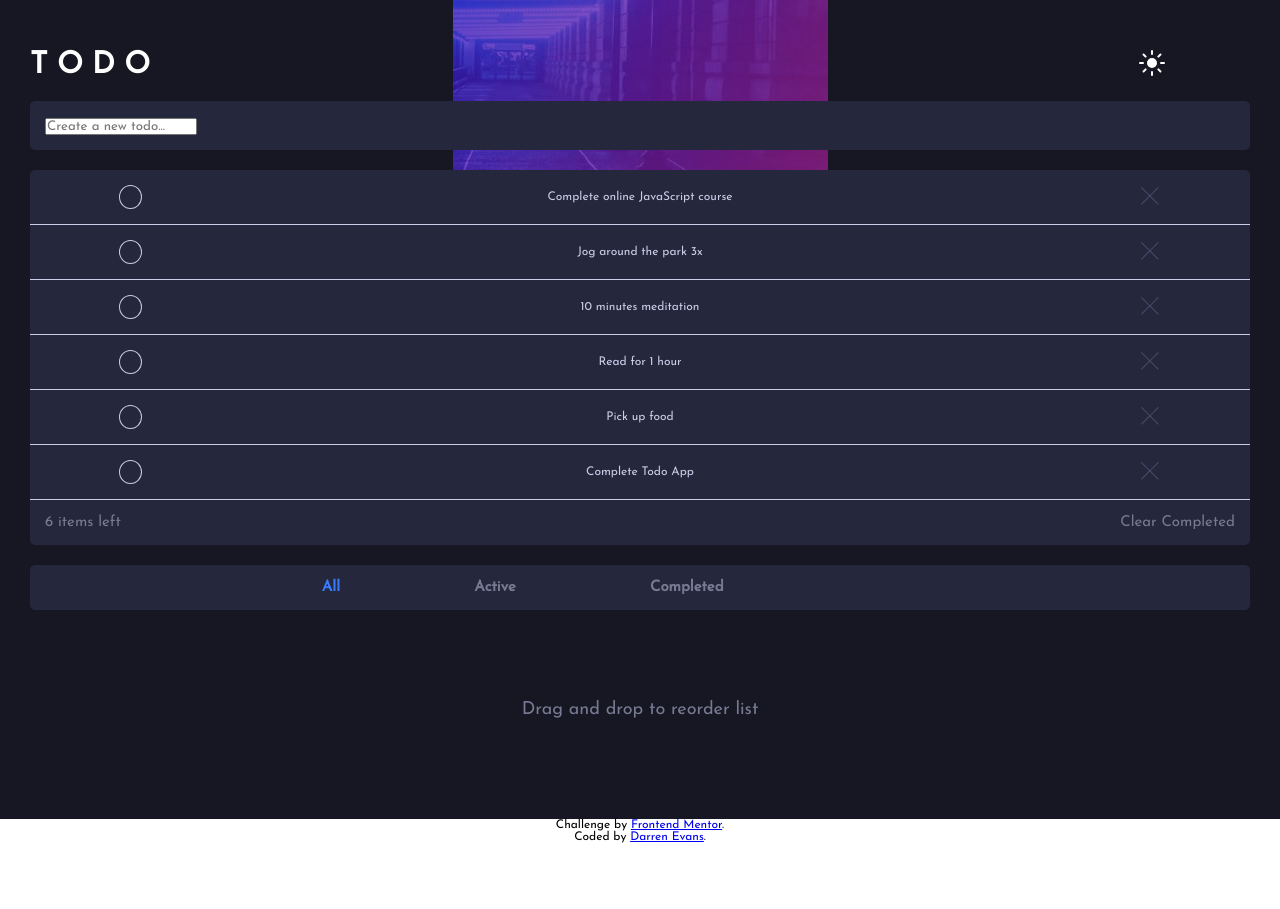
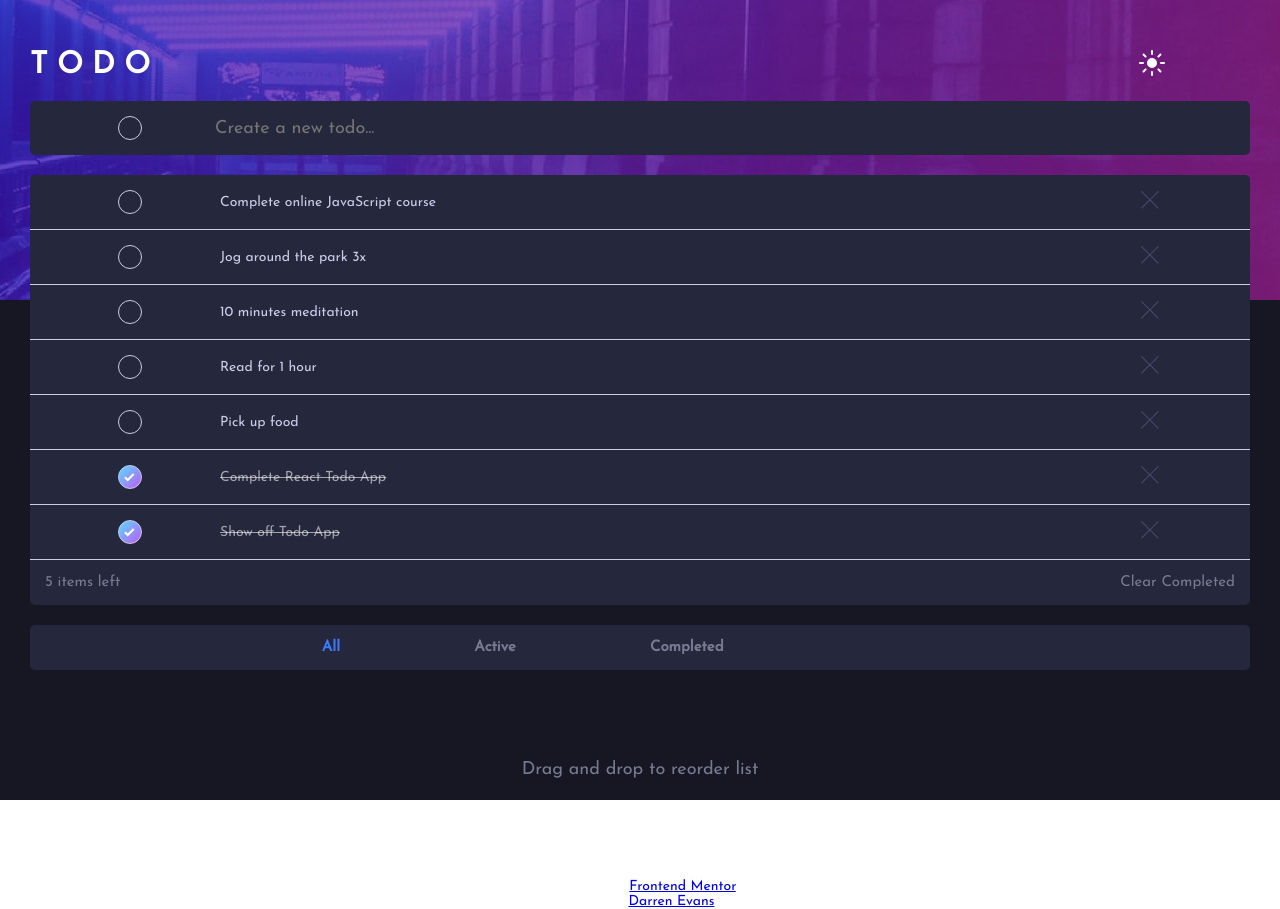
Before and after one commit to djevy/Mentor-React-Todo-App, a React (Create React App) app: page / in a window 1280 px wide. Before the commit the page ends 843 px from the top, so only its background shows below. Built offline with nearby package versions, Linux system fonts and the light colour scheme.

Commit message:
Theme changer
Added functionality to click on the sun/moon to change theme between light and dark

```diff
--- a/src/App.css
+++ b/src/App.css
@@ -5,9 +5,14 @@
     font-family: 'Josefin Sans', sans-serif;
 }
 #root {
-    background: url("images/bg-mobile-dark.jpg") top center no-repeat, hsl(235, 21%, 11%);
+    background: url("images/bg-desktop-dark.jpg") top center no-repeat, hsl(235, 21%, 11%);
     font-size: 18px;
     height: 100%
+}
+@media screen and (min-width:375px) {
+    #root {
+        background: url("images/bg-desktop-dark.jpg") top center no-repeat, hsl(235, 21%, 11%);
+    }
 }
 
 /* Primary */
@@ -24,7 +29,9 @@
     - Very Dark Grayish Blue: hsl(233, 14%, 35%)
     - Very Dark Grayish Blue: hsl(237, 14%, 26%) */
 
-
+    .App {
+        height: 100vh;
+    }
     #content {
         padding: 30px;
     }
@@ -49,9 +56,21 @@
         background-color:hsl(235, 24%, 19%)
     }
 
+    #headerCircle {
+        color: hsl(234, 39%, 85%);
+    }
     #inputField {
         margin: 20px 0px;
         padding: 15px;
+        display: grid;
+        grid-template-columns: 1fr 5fr 1fr;
+    }
+    #toDoInput {
+        border: none;
+        background-color:hsl(235, 24%, 19%);
+        color: hsl(234, 39%, 85%);
+        font-size: 18px;
+        grid-column: 2;
     }
     #list {
         margin-bottom: 20px;
@@ -59,7 +78,7 @@
     .item {
         border-bottom: solid 1px;
         padding: 15px;
-        font-size: 12px;
+        font-size: 14px;
         color: hsl(234, 39%, 85%);
         font-weight: 400;
         display: grid;
@@ -73,6 +92,8 @@
         border-radius: 100%;
         padding: 5px;
         cursor: pointer;
+        width: 12px;
+        height: 12px;
     }
     .tick {
         opacity: 0;
@@ -90,7 +111,7 @@
     }
     .task {
         grid-column: 2;
-        margin: auto;
+        margin: auto 5px;
         cursor: pointer;
     }
     .cross {
@@ -143,6 +164,9 @@
     #showAll.selectedState, #showActive.selectedState, #showCompleted.selectedState {
         color: hsl(220, 98%, 61%);
     }
+    #showActive:hover, #showCompleted:hover, #showAll:hover {
+        color: hsl(235, 19%, 35%);
+    }
 
 
     #listFooter {
@@ -171,29 +195,88 @@
     }
     #attribution {
         margin-top: 20px;
-        font-size: 12px;
+        font-size: 14px;
         text-align: center;
-        background-color: white;
+        color: white;
     }
 
     .hide {
         display: none;
     }
 
-@media screen and(min-width:375px) {
-    #root {
-        background: url("images/bg-desktop-dark.jpg") top center no-repeat, hsl(235, 21%, 11%);
+/* light */
+    /* - Very Light Gray: hsl(0, 0%, 98%)
+    - Very Light Grayish Blue: hsl(236, 33%, 92%)
+    - Light Grayish Blue: hsl(233, 11%, 84%)
+    - Dark Grayish Blue: hsl(236, 9%, 61%)
+    - Very Dark Grayish Blue: hsl(235, 19%, 35%) */
+
+    #root.light {
+        background: url("images/bg-desktop-light.jpg") top center no-repeat, hsl(236, 33%, 92%);
     }
-}
+    @media screen and (min-width:375px) {
+        #root.light {
+            background: url("images/bg-desktop-light.jpg") top center no-repeat, hsl(236, 33%, 92%);
+        }
+    }
+    /* To Do List */
+    #inputField.light, #list.light, #itemState.light {
+        background-color:hsl(0, 0%, 98%);
+    }
+    #headerCircle.light{
+        color: hsl(235, 19%, 35%);
+    }
+    #toDoInput.light {
+        background-color:hsl(0, 0%, 98%);
+        color: hsl(235, 19%, 35%);
+    }
 
-@media screen and(min-width:1440px) {
-    #pageTitle {
+    .item.light {
+        color: hsl(235, 19%, 35%);
+    }
+
+    .completed.light {
+        text-decoration: line-through hsl(233, 11%, 84%);
+        color: hsl(233, 11%, 84%);
+    }
+
+/* Complete State */
+
+    #showAll.light, #showActive.light, #showCompleted.light {
+        color: hsl(234, 11%, 52%);
+
+    }
+    #showAll.selectedState.light, #showActive.selectedState.light, #showCompleted.selectedState.light {
+        color: hsl(220, 98%, 61%);
+    }
+    #showActive.light:hover, #showCompleted.light:hover, #showAll.light:hover {
+        color: hsl(235, 19%, 35%);
+    }
+
+
+    #numLeft.light, #clearCompleted.light, #dragAndDrop.light {
+        color: hsl(234, 11%, 52%);
+    }
+
+
+    #attribution.light {
+    color: black;
+    }
+
+
+
+@media screen and (min-width:1440px) {
+    .App {
+        display: grid;
+        grid-template-columns: repeat(3, 33.3%);
+    }
+    #content {
         grid-column: 2;
     }
-    #inputField {
+    #dragAndDrop {
         grid-column: 2;
     }
-    #list {
+    #attribution {
         grid-column: 2;
     }
 }
--- a/src/App.js
+++ b/src/App.js
@@ -7,6 +7,45 @@ import InputField from './InputField';
 import ToDoList from './ToDoList';
 
 function App() {
+
+  function lightMode() {
+    document.getElementById("root").classList.toggle("light");
+    document.getElementById("inputField").classList.toggle("light");
+    document.getElementById("headerCircle").classList.toggle("light");
+    document.getElementById("list").classList.toggle("light");
+    document.getElementById("itemState").classList.toggle("light");
+    document.getElementById("toDoInput").classList.toggle("light");
+
+    let item = document.getElementsByClassName("item");
+    for(var i = 0; i < item.length; i++) {
+      item[i].classList.toggle("light");
+    }
+    let completed = document.getElementsByClassName("completed");
+    for(var i = 0; i < completed.length; i++) {
+      completed[i].classList.toggle("light");
+    }
+
+    document.getElementById("showAll").classList.toggle("light");
+    document.getElementById("showActive").classList.toggle("light");
+    document.getElementById("showCompleted").classList.toggle("light");
+    document.getElementById("numLeft").classList.toggle("light");
+    document.getElementById("clearCompleted").classList.toggle("light");
+    document.getElementById("dragAndDrop").classList.toggle("light");
+    document.getElementById("attribution").classList.toggle("light");
+  }
+  let darkMode = true;
+  const themeToggle = () => {
+
+    if(darkMode === true) {
+      darkMode = false;
+      document.getElementById("mode").src = "images/icon-moon.svg";
+      lightMode();
+    } else if (darkMode === false) {
+      darkMode = true;
+      document.getElementById("mode").src = "images/icon-sun.svg";
+      lightMode();
+    }
+  }
 
   const [ toDoList, setToDoList ] = useState(data);
 
@@ -81,7 +120,7 @@ function App() {
 
 
       <div id="content">
-        <Header/>
+        <Header themeToggle={themeToggle}/>
         <InputField addTask={addTask}/>
         <ToDoList toDoList={toDoList} handleToggle={handleToggle} handleFilter={handleFilter}
         allFilter={allFilter} activeFilter={activeFilter} completedFilter={completedFilter}
--- a/src/Header.js
+++ b/src/Header.js
@@ -1,8 +1,9 @@
-const Header = () => {
+const Header = ({themeToggle}) => {
     return (
         <header id="pageTitle">
             <div id="todo"><h1>T O D O</h1></div>
-            <div id="mode"><img src="images/icon-sun.svg" alt="" /></div>
+            <div><img id="mode" src="images/icon-sun.svg" alt=""
+            onClick={themeToggle}/></div>
         </header>
     );
 }
--- a/src/InputField.js
+++ b/src/InputField.js
@@ -12,14 +12,15 @@ const InputField = ({addTask}) => {
     const handleEnter = (e) => {
         if(e.key === "Enter") {
             addTask(inputBox);
+            setInputBox("");
         }
     }
     return (
         <div id="inputField">
+            <div className="circle" id="headerCircle"></div>
             <input id="toDoInput" type="text" placeholder="Create a new todo..."
             value={inputBox} onChange={handleChange} onKeyDown={handleEnter}
             />
-            <p>{inputBox}</p>
         </div>
      );
 }
--- a/src/data.json
+++ b/src/data.json
@@ -20,6 +20,10 @@
     "complete": false
   }, {
     "id": 6,
-    "task": "Complete Todo App",
-    "complete": false
+    "task": "Complete React Todo App",
+    "complete": true
+  }, {
+    "id": 7,
+    "task": "Show off Todo App",
+    "complete": true
   }]
```
